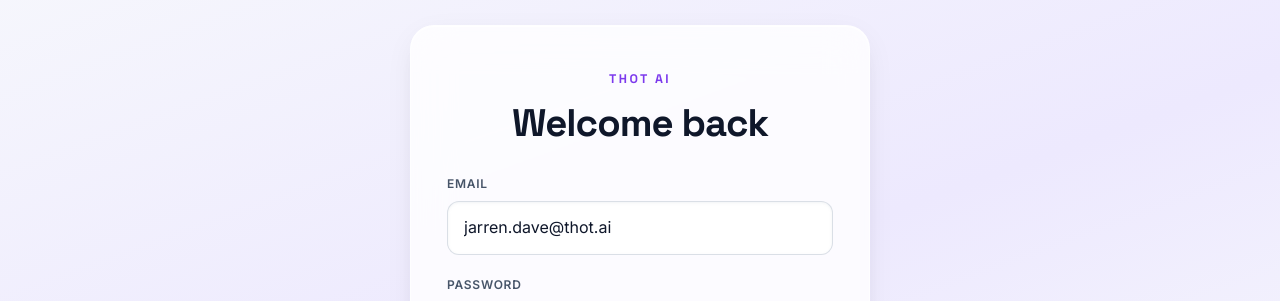
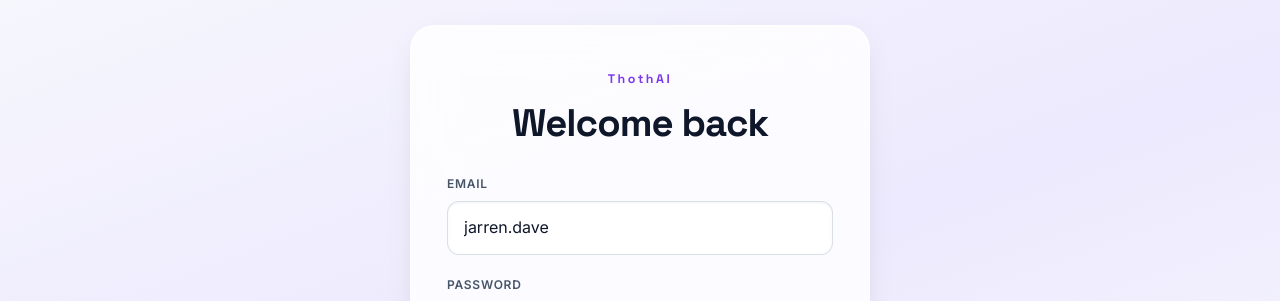
Before and after one commit to ericmarcmartin/teleprompter, a React (Vite) app: page / in a window 1280 px wide. Shown: the part 160-461 px from the top of the page. Built offline with nearby package versions, Linux system fonts and the light colour scheme.

Commit message:
fix naming

```diff
--- a/src/App.jsx
+++ b/src/App.jsx
@@ -156,7 +156,7 @@
   const [pageHistory, setPageHistory] = useState([]);
   const [canGoForward, setCanGoForward] = useState(false);
   const [forwardPage, setForwardPage] = useState(null);
-  const [email, setEmail] = useState('jarren.dave@thot.ai');
+  const [email, setEmail] = useState('jarren.dave');
   const [password, setPassword] = useState('••••••••');
   const [taskId, setTaskId] = useState('TASK-1001');
   const [currentPromptIndex, setCurrentPromptIndex] = useState(0);
@@ -1291,7 +1291,7 @@
 
       {page === 'login' && (
         <div className="auth-panel panel glass">
-          <div className="auth-brand">THOT AI</div>
+          <div className="auth-brand">ThothAI</div>
           <h1>Welcome back</h1>
           <div className="field-group">
             <label>Email</label>
--- a/src/styles.css
+++ b/src/styles.css
@@ -199,7 +199,6 @@
   font-size: 0.78rem;
   font-weight: 700;
   letter-spacing: 0.20em;
-  text-transform: uppercase;
   color: var(--purple-vivid);
   text-align: center;
   margin-bottom: 10px;
```
